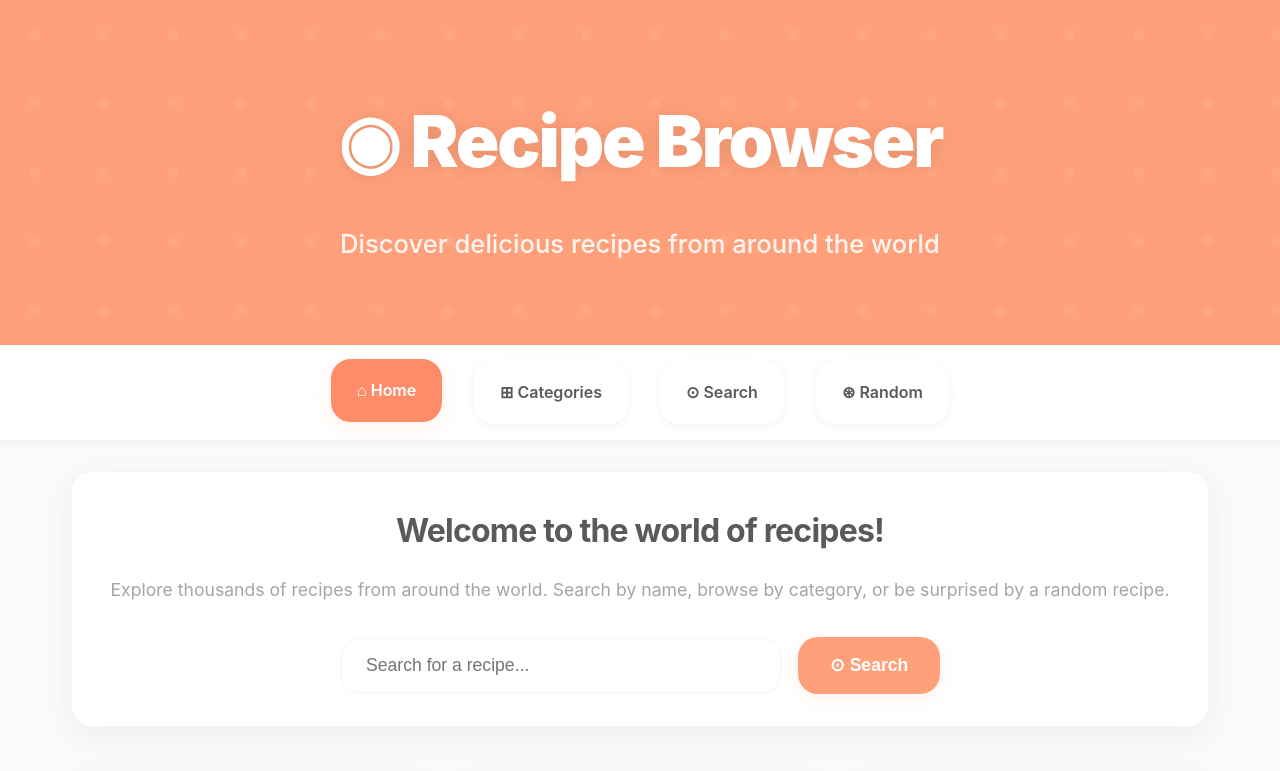
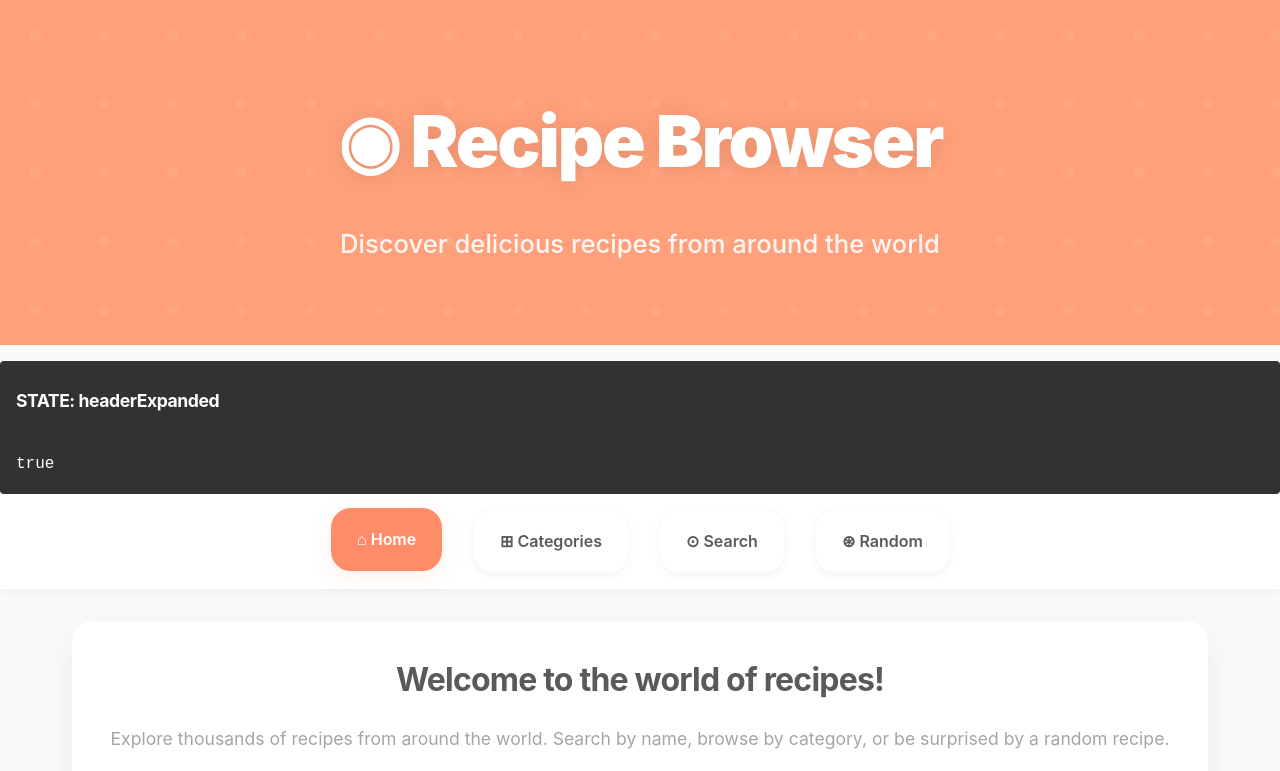
Before and after one commit to BenJrSky/recipe-browser, a website: page index.html in a window 1280 px wide. Shown: the top 771 px of the page. Drawn offline with Linux system fonts and the light colour scheme; no server answers; grey boxes are pictures that could not be loaded.

Commit message:
- @when minor bug fixed

```diff
--- a/components/header.html
+++ b/components/header.html
@@ -59,3 +59,6 @@
             </div>
         </header>
     </span>
+
+
+    <span @state="headerExpanded"></span>
```
